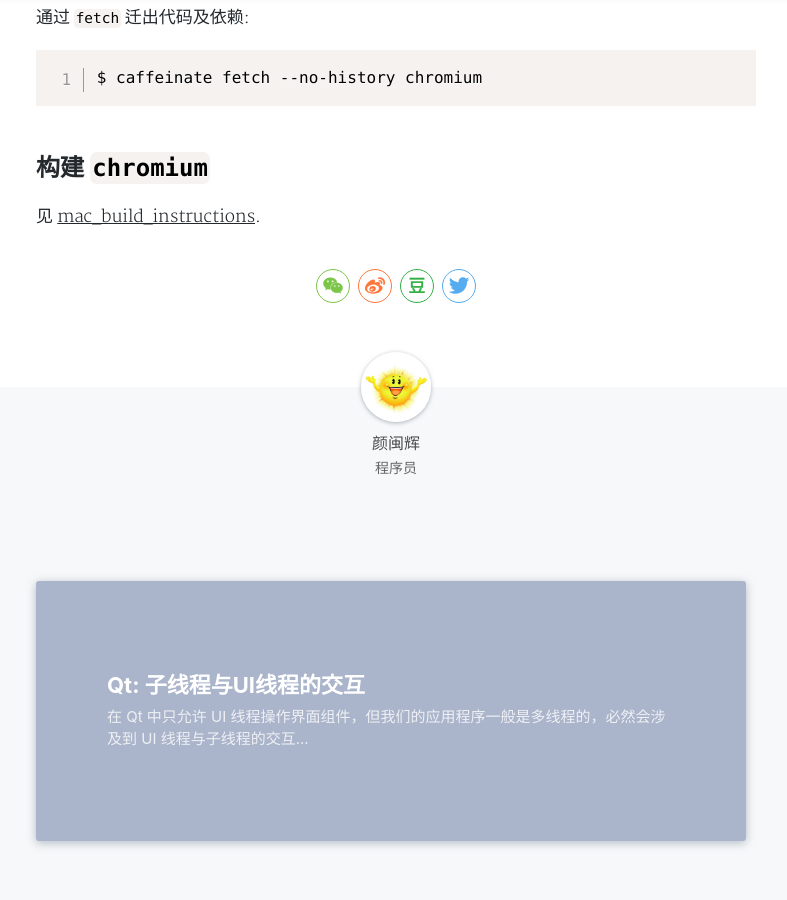
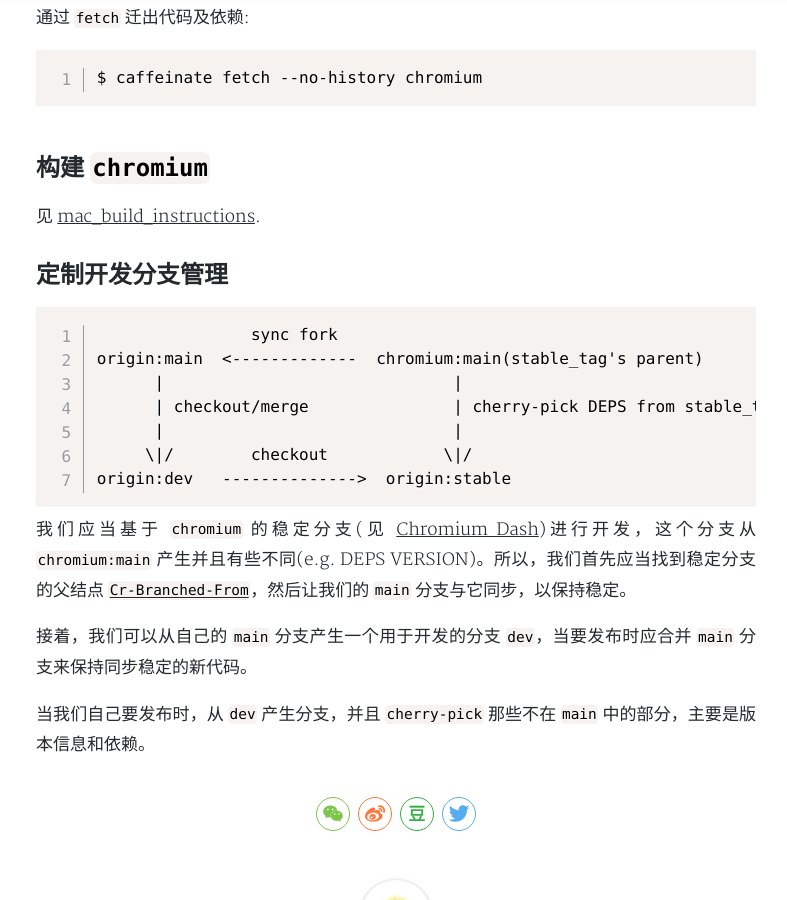
Before and after one commit to yanminhui/yanminhui.github.io, a Jekyll site: the page built from _posts/articles/2023-08-13-chromium.md, in a window 1280 px wide and 900 px high, scrolled down 1778 px. Shown: the whole window, without its empty margins (244-1031 px from the left). Built offline with Jekyll 4.4.1, drawn with Linux system fonts in a browser that asks for light colours; nearby versions of some CDN libraries; a style sheet for code colours, icons or effects is not loaded.

Commit message:
Add chromium branch managment

````diff
--- a/_posts/articles/2023-08-13-chromium.md
+++ b/_posts/articles/2023-08-13-chromium.md
@@ -71,3 +71,21 @@
 ## 构建 `chromium`
 
 见 [mac_build_instructions](https://github.com/yanminhui/chromium/blob/main/docs/mac_build_instructions.md).
+
+## 定制开发分支管理
+
+```txt
+                sync fork
+origin:main  <-------------  chromium:main(stable_tag's parent)
+      |                              |
+      | checkout/merge               | cherry-pick DEPS from stable_tag
+      |                              |
+     \|/        checkout            \|/
+origin:dev   -------------->  origin:stable
+```
+
+我们应当基于 `chromium` 的稳定分支(见 [Chromium Dash](https://chromiumdash.appspot.com/releases?platform=Mac))进行开发，这个分支从 `chromium:main` 产生并且有些不同(e.g. DEPS VERSION)。所以，我们首先应当找到稳定分支的父结点 [`Cr-Branched-From`](https://chromium.googlesource.com/chromium/src/+/493498bfc68a67c0cf4b8ed6efd5caad072f3f41)，然后让我们的 `main` 分支与它同步，以保持稳定。
+
+接着，我们可以从自己的 `main` 分支产生一个用于开发的分支 `dev`，当要发布时应合并 `main` 分支来保持同步稳定的新代码。
+
+当我们自己要发布时，从 `dev` 产生分支，并且 `cherry-pick` 那些不在 `main` 中的部分，主要是版本信息和依赖。
````
